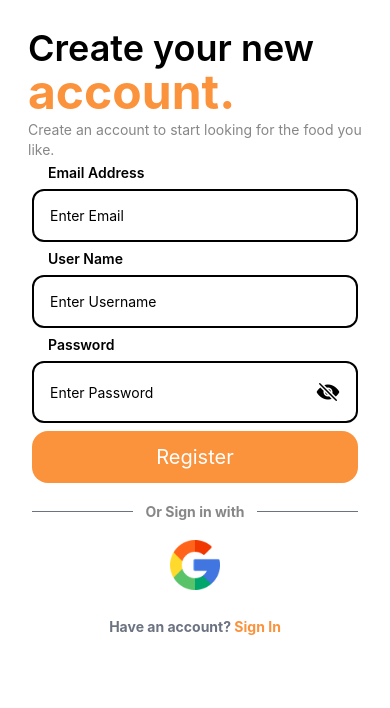
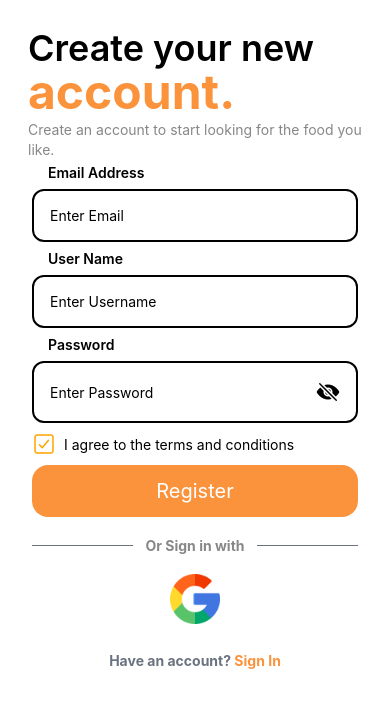
Before and after one commit to ANSH127/MealMingle, a React Native app: screen /SignUp in a window 390 px wide. Shown: the top 708 px of the page. Built offline with nearby package versions, Linux system fonts and the light colour scheme.

Commit message:
updating files

```diff
--- a/screens/SignUpScreen.js
+++ b/screens/SignUpScreen.js
@@ -19,9 +19,10 @@ export default function SignUpScreen({ navigation }) {
   const [password, setPassword] = React.useState('')
   const [isPasswordHidden, setIsPasswordHidden] = useState(true);
   const [username, setUsername] = React.useState('')
+  const [isTermsChecked, setIsTermsChecked] = React.useState(false);
 
   const handleSignUp = async () => {
-    if (username === '' || email === '' || password === '') {
+    if (username === '' || email === '' || password === '' || !isTermsChecked) {
       Alert.alert('Please fill all the fields')
     } else {
       setLoading(true)
@@ -161,6 +162,14 @@ export default function SignUpScreen({ navigation }) {
               </TouchableOpacity>
             </View>
 
+            {/* // term and condition checkbox */}
+            <View className='flex-row items-center'>
+              <TouchableOpacity onPress={() => setIsTermsChecked(!isTermsChecked)}>
+                <Ionicons name={isTermsChecked ? 'checkbox' : 'checkbox-outline'} size={24} color='orange' />
+              </TouchableOpacity>
+              <Text className='text-black ml-2'>I agree to the terms and conditions</Text>
+            </View>
+
 
 
 
```
